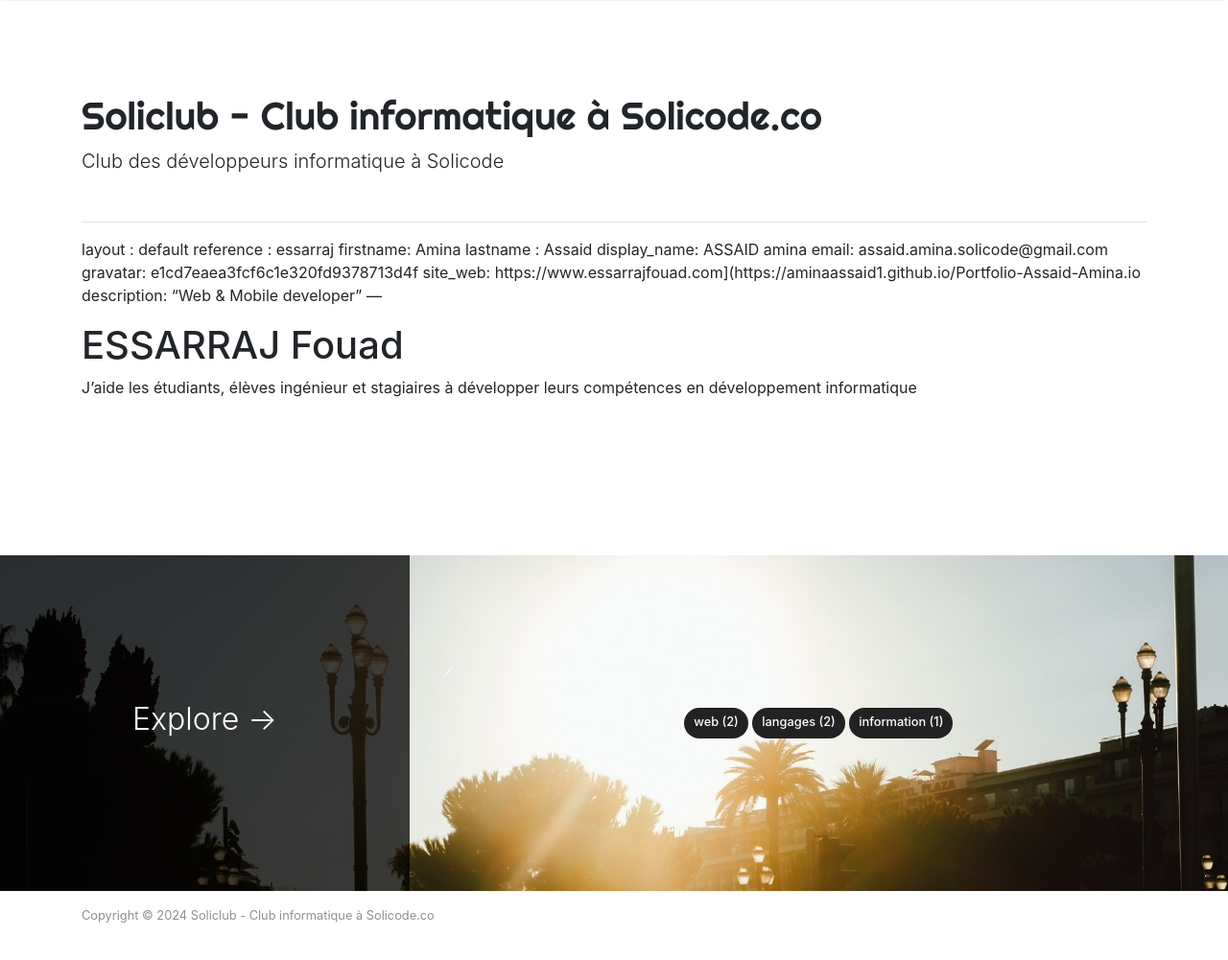
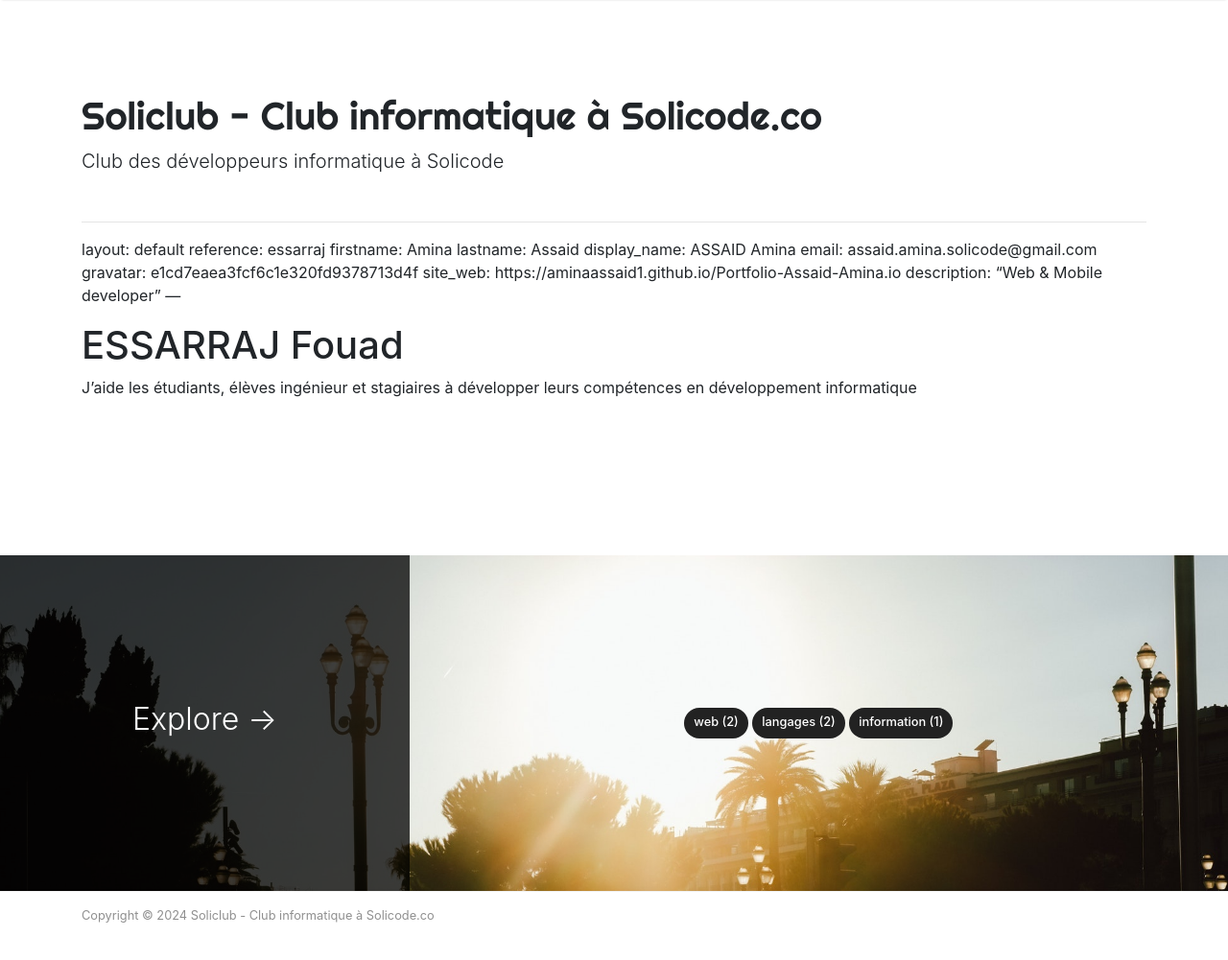
Before and after one commit to aminaassaid1/soliclub.github.io, a Jekyll site: the page built from _authors/essarraj.md, in a window 1280 px wide and 1038 px high. Shown: the top 1001 px of the window at 96% size. Built offline with Jekyll 4.4.1, drawn with Linux system fonts in a browser that asks for light colours; nearby versions of some CDN libraries; some of the changed lines change nothing that is shown.

Commit message:
Update essarraj.md

```diff
--- a/_authors/essarraj.md
+++ b/_authors/essarraj.md
@@ -1,8 +1,8 @@
 ---
-layout : default
-reference : essarraj
+layout: default
+reference: essarraj
 firstname: ESSARRAJ
-lastname : ESSARRAJ Fouad
+lastname: ESSARRAJ Fouad
 display_name: ESSARRAJ Fouad
 email: essarraj.fouad@gmail.com
 gravatar: e1cd7eaea3fcf6c1e320fd9378713d4f
@@ -11,17 +11,17 @@ description: "J'aide les étudiants, élèves ingénieur et stagiaires à dével
 ---
 
 ---
-layout : default
-reference : essarraj
+layout: default
+reference: essarraj
 firstname: Amina
-lastname : Assaid
-display_name: ASSAID amina
+lastname: Assaid
+display_name: ASSAID Amina
 email: assaid.amina.solicode@gmail.com
 gravatar: e1cd7eaea3fcf6c1e320fd9378713d4f
-site_web: https://www.essarrajfouad.com](https://aminaassaid1.github.io/Portfolio-Assaid-Amina.io
+site_web: https://aminaassaid1.github.io/Portfolio-Assaid-Amina.io
 description: "Web & Mobile developer"
 ---
 
-#  {{page.display_name}}
+# {{page.display_name}}
 
 {{page.description}}
```
